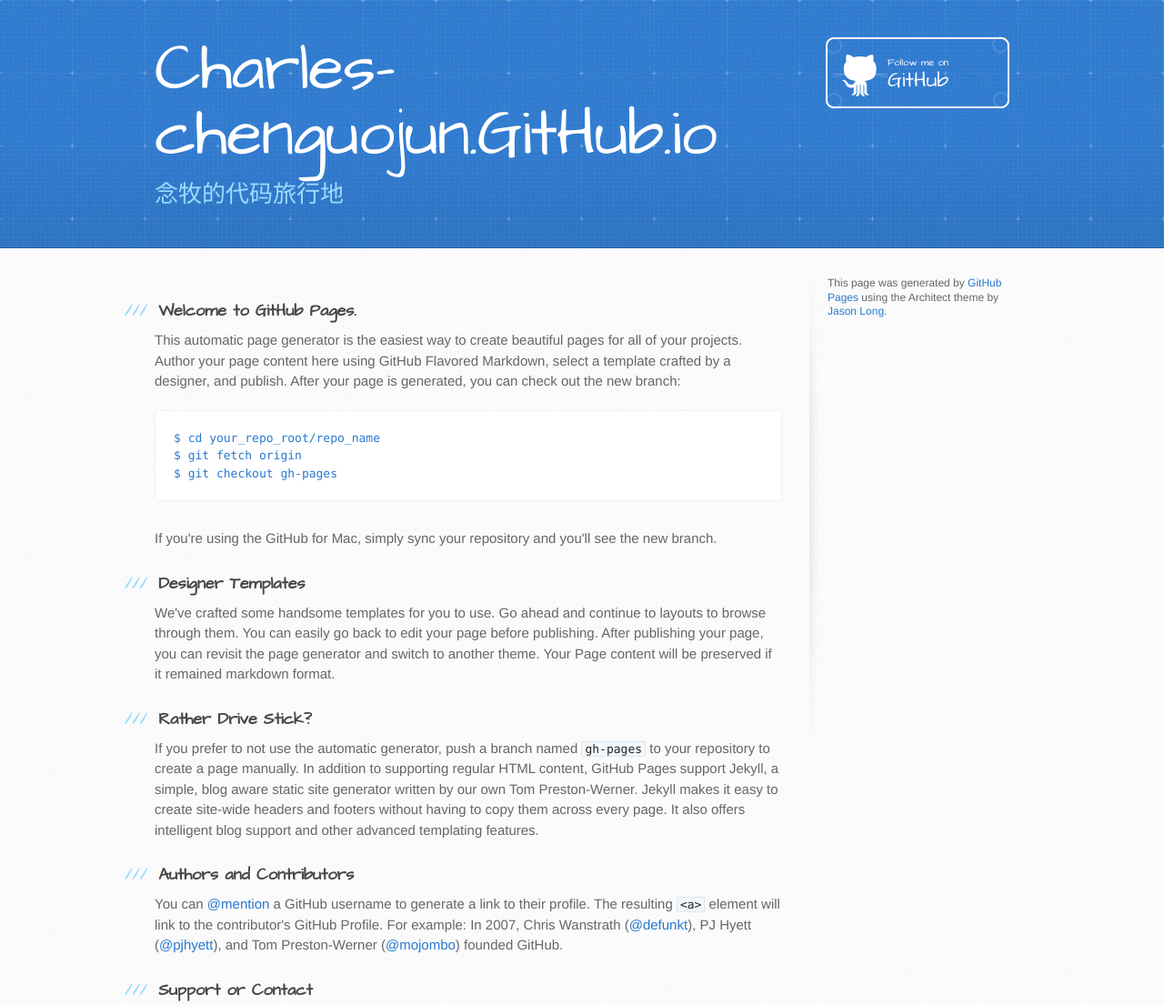
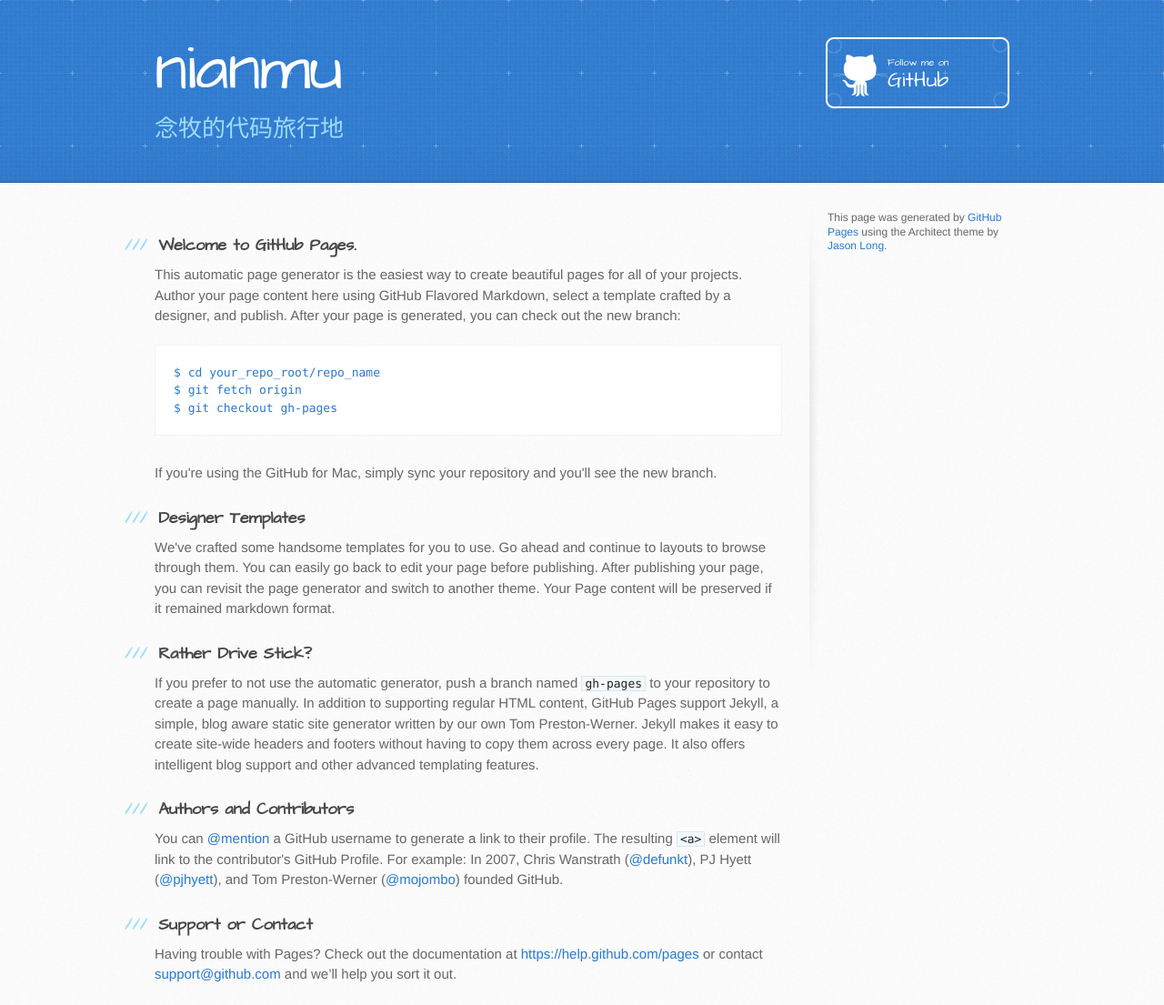
Before and after one commit to charles-chenguojun/charles-chenguojun.github.io, a plain HTML site: page index.html in a window 1280 px wide. Shown: the top 1105 px of the page at 91% size. Drawn offline with Linux system fonts and the light colour scheme.

Commit message:
test blog connect

```diff
--- a/index.html
+++ b/index.html
@@ -19,7 +19,7 @@
   <body>
     <header>
       <div class="inner">
-        <h1>Charles-chenguojun.GitHub.io</h1>
+        <h1>nianmu</h1>
         <h2>念牧的代码旅行地</h2>
         <a href="https://github.com/charles-chenguojun" class="button"><small>Follow me on</small> GitHub</a>
       </div>
```
